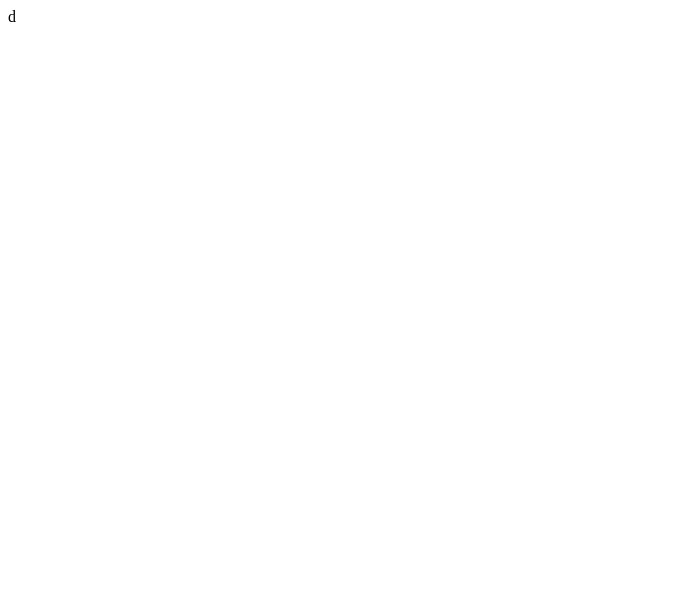
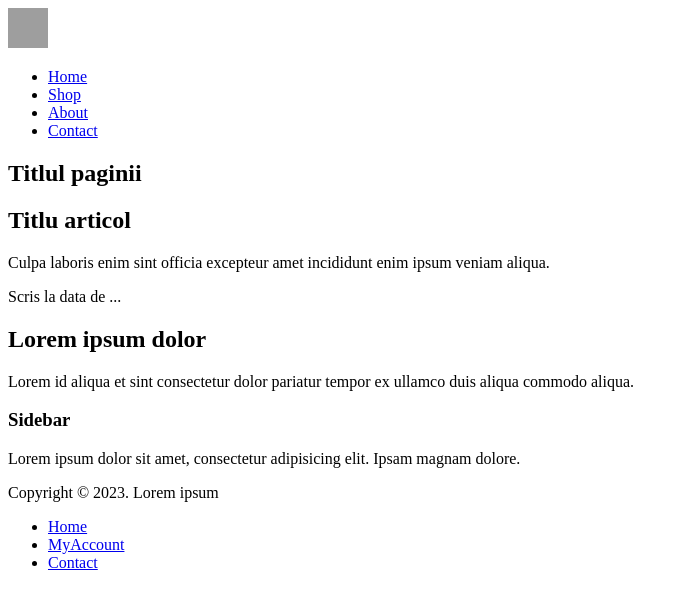
Before and after one commit to zenopopovici/studenti, a plain HTML site: page index.html in a window 1280 px wide. Shown: the whole page, without its empty margins (0-684 px from the left). Drawn offline with Linux system fonts and the light colour scheme; grey boxes are pictures that could not be loaded.

Commit message:
feat: html5

```diff
--- a/index.html
+++ b/index.html
@@ -1,10 +1,70 @@
 <!DOCTYPE html>
 <html>
     <head>
-        d
         <title>Laborator web</title>
+        <meta charset="utf-8">
     </head>
     <body>
-
+       <header>
+            <img src="https://placekitten.com/40/40" alt="Company X Logo">
+            <nav>
+                <ul>
+                    <li>
+                        <a href="#">Home</a>
+                    </li>
+                    <li>
+                        <a href="#">Shop</a>
+                    </li>
+                    <li>
+                        <a href="#">About</a>
+                    </li>
+                    <li>
+                        <a href="#">Contact</a>
+                    </li>
+                </ul>
+            </nav>
+       </header>
+       <main>
+            <section>
+                <h1>Titlul paginii</h1>
+                <article>
+                    <header>
+                        <h2>Titlu articol</h2>
+                    </header>
+                    <div>
+                        <p>
+                        Culpa laboris enim sint officia excepteur amet incididunt enim ipsum veniam aliqua.
+                        </p>
+                    </div>
+                    <footer>
+                        Scris la data de ...
+                    </footer>
+                </article>
+                <article>
+                    <h2>Lorem ipsum dolor</h2>
+                    <p>Lorem id aliqua et sint consectetur dolor pariatur tempor ex ullamco duis aliqua commodo aliqua.</p>
+                </article>
+            </section>
+        </main>
+        <aside>
+             <h3>Sidebar</h3>
+             <p>Lorem ipsum dolor sit amet, consectetur adipisicing elit. Ipsam magnam dolore.</p>
+        </aside>
+        <footer>
+            <p>Copyright &copy; 2023. Lorem ipsum</p>
+            <div>
+                <ul>
+                    <li>
+                        <a href="#">Home</a>
+                    </li>
+                    <li>
+                        <a href="#">MyAccount</a>
+                    </li>
+                    <li>
+                        <a href="#">Contact</a>
+                    </li>
+                </ul>
+            </div>
+        </footer>
     </body>
 </html>
```
